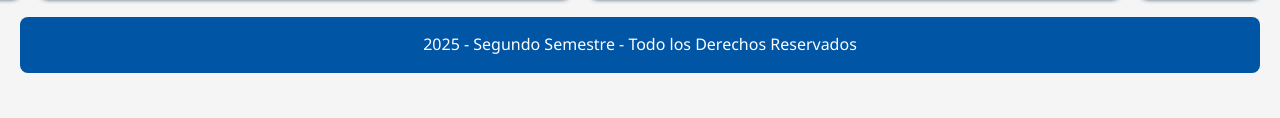
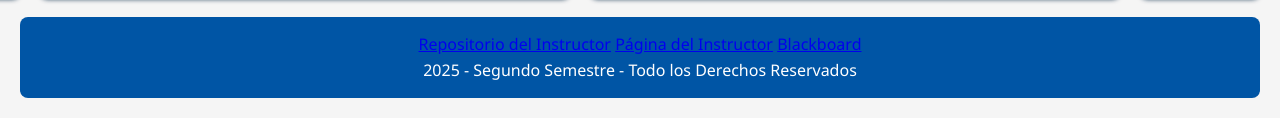
Before and after one commit to joseL0215/JosePaye, a plain HTML site: page Cuarta Pagina.html in a window 1280 px wide. Shown: the part 925-1043 px from the top of the page. Before the commit the page ends 1018 px from the top, so only its background shows below. Drawn offline with Linux system fonts and the light colour scheme.

Commit message:
Update footer with instructor links
Added links to instructor's repository, page, and Blackboard in the footer.

```diff
--- a/Cuarta Pagina.html
+++ b/Cuarta Pagina.html
@@ -57,6 +57,9 @@
         </aside>
        </section>
        <footer>
+        <a href="https://github.com/arnoldbgq/arnoldgonzalez" target="_blank">Repositorio del Instructor</a>
+         <a href="https://arnoldbgq.github.io/arnoldgonzalez/" target="_blank">Página del Instructor</a>
+         <a href="https://senati.blackboard.com" target="_blank">Blackboard</a>
             <p>2025 - Segundo Semestre - Todo los Derechos Reservados</p>
        </footer>
     </body>
```
